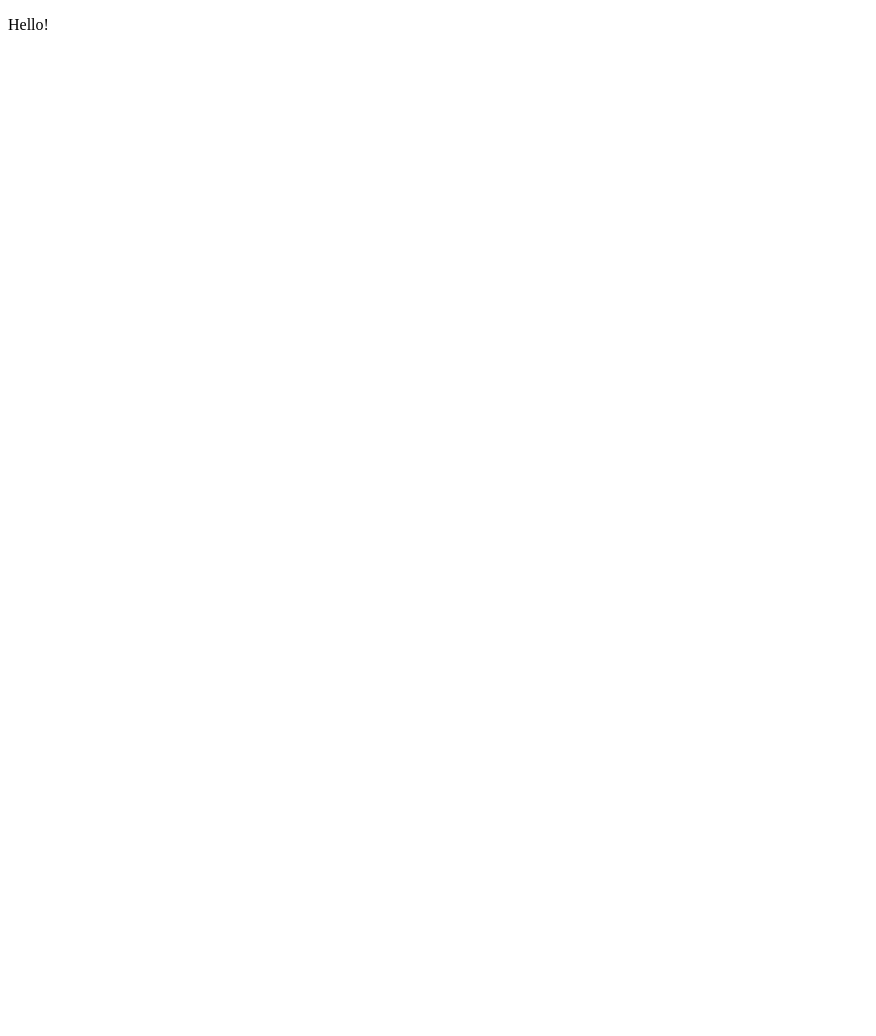
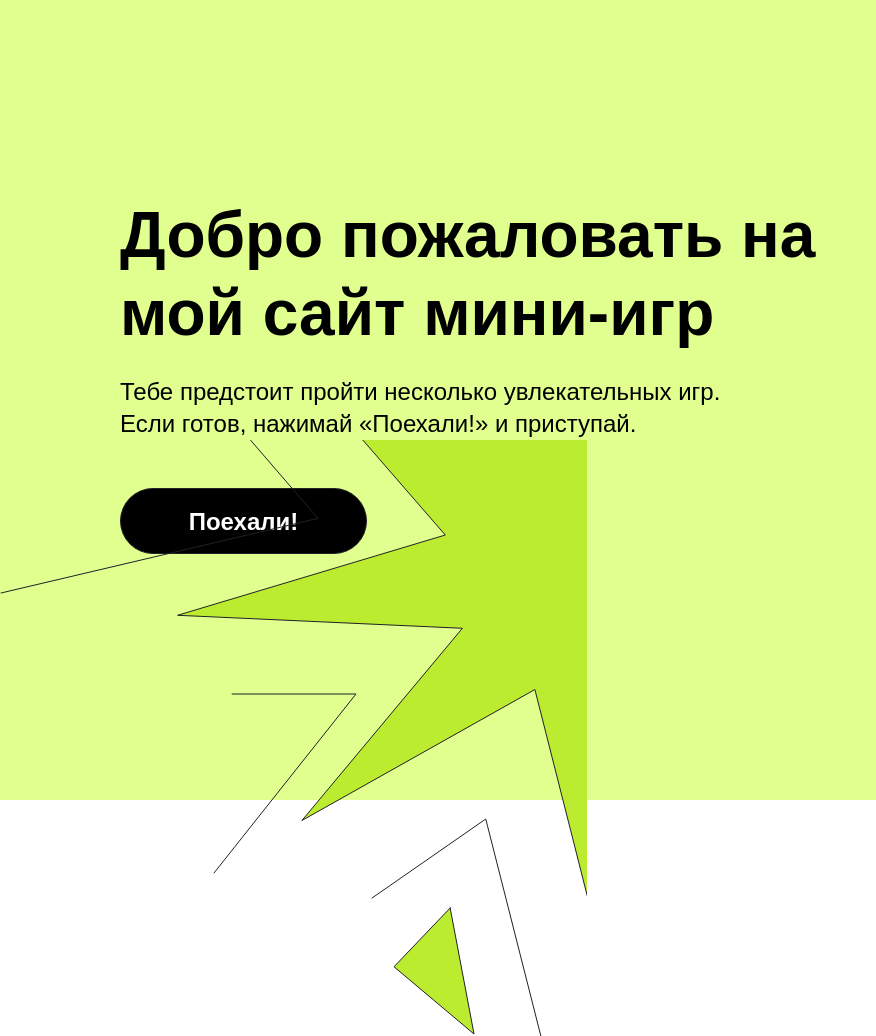
Before and after one commit to inespanol/skypro, a plain HTML site: page index.html in a window 1280 px wide. Shown: the top 1036 px of the page, without its empty margins (0-876 px from the left). Before the commit the page ends 800 px from the top, so only its background shows below. Drawn offline with Linux system fonts and the light colour scheme.

```diff
--- a/index.html
+++ b/index.html
@@ -2,10 +2,27 @@
 <html lang="en">
 <head>
     <meta charset="UTF-8">
+    <meta http-equiv="X-UA-Compatible" content="IE=edge">
     <meta name="viewport" content="width=device-width, initial-scale=1.0">
+    <link rel="stylesheet" href="style.css">
     <title>GIT</title>
 </head>
 <body>
-   <p>Hello!</p>
+<header class="header">
+    <div class="header__block">
+        <h1 class="header__title">Добро пожаловать на мой сайт мини-игр</h1>
+        <p class="header__text">Тебе предстоит пройти несколько увлекательных игр. <br>Если готов, нажимай «Поехали!» и приступай.</p>
+        <a href="" class="header__button">Поехали!</a>
+    </div>
+    <div class="stars">
+        <img src="img/Group 1597880565.svg" alt="" class="stars_1">
+        <img src="img/Star 3.svg" alt="" class="stars_2">
+        <img src="img/Star 2.svg" alt="" class="stars_3">
+        <img src="img/Star 5.svg" alt="" class="stars_4">
+        <img src="img/Star 4.svg" alt="" class="stars_5">
+    </div>
+    <div class="header__bottom">
+    </div>
+</header>
 </body>
 </html>
--- /dev/null
+++ b/style.css
@@ -0,0 +1,65 @@
+* {
+    margin: 0;
+    padding: 0;
+  }
+  a {
+    text-decoration: none;
+  }
+
+  body {
+    font-family: "Montserrat", sans-serif;
+    font-optical-sizing: auto;
+    font-style: normal;
+    text-decoration: none;
+  }
+  .header {
+    background-color: #E1FF8F;
+    width: 100vw;
+    height: 100vh;
+    position: relative;
+  }
+  .header__title {
+    font-size: 64px;
+    font-weight: 700;
+    line-height: 78.02px;
+    text-align: left;
+  }
+  .header__block {
+    width: 769px;
+    height: 244px;
+    display: flex;
+    gap: 24px;
+    flex-direction: column;
+    padding-top: 196px;
+    padding-left: 120px;
+}
+.header__text {
+    font-size: 24px;
+    font-weight: 400;
+    line-height: 32px;
+    text-align: left;
+}
+
+.header__button {
+    width: 247px;
+    height: 66px;
+    padding: 16px 28px;
+    border-radius: 60px;
+    background-color: black;
+    border: 1px solid #202027;
+    color: white;
+    font-family: inherit;
+    font-size: 24px;
+    font-weight: 600;
+    line-height: 34.01px;
+    text-align: center;
+    display: block;
+    box-sizing: border-box;
+    margin-top: 24px;
+  }
+.header__button:hover {
+    background-color: white;
+    color: black;
+    transition: 1s;
+    cursor: pointer;
+}
```
Also changed, not shown: img/Group 1597880565.svg (added), img/Star 2.svg (added), img/Star 3.svg (added), img/Star 4.svg (added), img/Star 5.svg (added).
